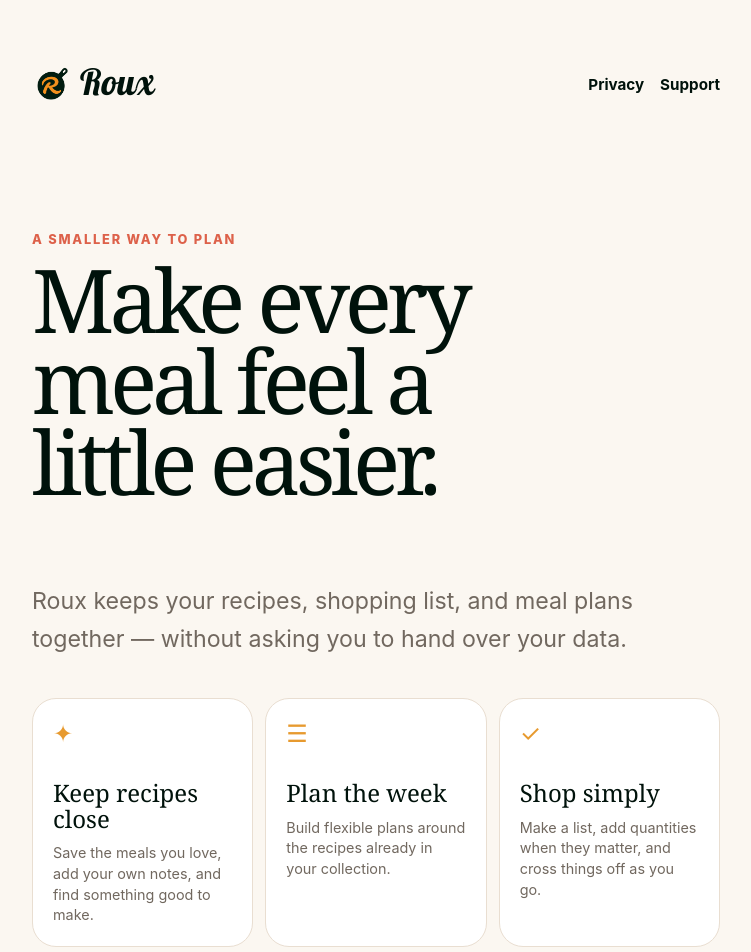
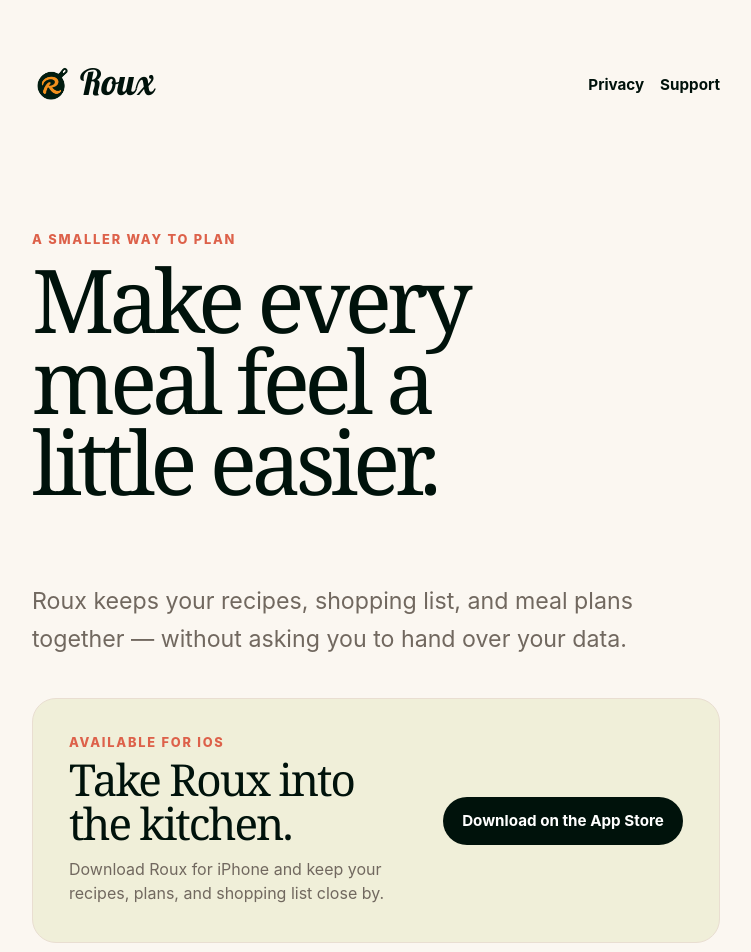
Before and after one commit to lmcjt37/lmcjt, a Next.js app: page /roux in a window 1280 px wide. Shown: the top 952 px of the page, without its empty margins (264-1015 px from the left). Built offline with nearby package versions, Linux system fonts and the light colour scheme.

Commit message:
Add Roux App Store download section

```diff
--- a/app/roux/page.tsx
+++ b/app/roux/page.tsx
@@ -1,6 +1,9 @@
 import type { Metadata } from "next";
 
 import { RouxPage } from "./RouxPage";
+
+// Replace this with the direct App Store listing as soon as Roux is approved.
+const APP_STORE_URL = "https://apps.apple.com/gb/search?term=Roux";
 
 export const metadata: Metadata = {
   title: "Roux — Your recipes, your kitchen",
@@ -14,6 +17,16 @@ export default function RouxHomePage() {
         Roux keeps your recipes, shopping list, and meal plans together — without asking you to hand
         over your data.
       </p>
+      <section className="roux-download" aria-labelledby="roux-download-heading">
+        <div>
+          <p className="roux-eyebrow">AVAILABLE FOR IOS</p>
+          <h2 id="roux-download-heading">Take Roux into the kitchen.</h2>
+          <p>Download Roux for iPhone and keep your recipes, plans, and shopping list close by.</p>
+        </div>
+        <a href={APP_STORE_URL} rel="noreferrer" target="_blank">
+          Download on the App Store
+        </a>
+      </section>
       <div className="roux-feature-grid">
         <section>
           <span aria-hidden="true">✦</span>
--- a/styles.css
+++ b/styles.css
@@ -156,6 +156,7 @@ body.chaos {
 
 .roux-hero h1,
 .roux-callout h2,
+.roux-download h2,
 .roux-feature-grid h2,
 .roux-prose h2 {
   font-family: Georgia, "Times New Roman", serif;
@@ -194,6 +195,51 @@ body.chaos {
   grid-template-columns: repeat(3, 1fr);
 }
 
+.roux-download {
+  align-items: center;
+  background: var(--roux-olive-light);
+  border: 1px solid var(--roux-border);
+  border-radius: 1.5rem;
+  display: flex;
+  gap: 1.5rem;
+  justify-content: space-between;
+  margin: 0 0 2.5rem;
+  padding: clamp(1.5rem, 5vw, 2.25rem);
+}
+
+.roux-download .roux-eyebrow {
+  margin-bottom: 0.5rem;
+}
+
+.roux-download h2 {
+  font-size: clamp(1.9rem, 5vw, 2.75rem);
+  letter-spacing: -0.045em;
+  line-height: 0.98;
+  margin: 0;
+}
+
+.roux-download p:not(.roux-eyebrow) {
+  color: var(--roux-muted);
+  line-height: 1.55;
+  margin: 0.75rem 0 0;
+  max-width: 29rem;
+}
+
+.roux-download a {
+  background: var(--roux-onyx);
+  border-radius: 999px;
+  color: white;
+  flex: none;
+  font-size: 0.95rem;
+  font-weight: 750;
+  padding: 0.9rem 1.2rem;
+  text-align: center;
+}
+
+.roux-download a:hover {
+  background: var(--roux-pumpkin);
+}
+
 .roux-feature-grid section,
 .roux-callout,
 .roux-email {
@@ -293,6 +339,11 @@ body.chaos {
 @media (max-width: 38rem) {
   .roux-feature-grid {
     grid-template-columns: 1fr;
+  }
+
+  .roux-download {
+    align-items: flex-start;
+    flex-direction: column;
   }
 
   .roux-feature-grid section {
```
